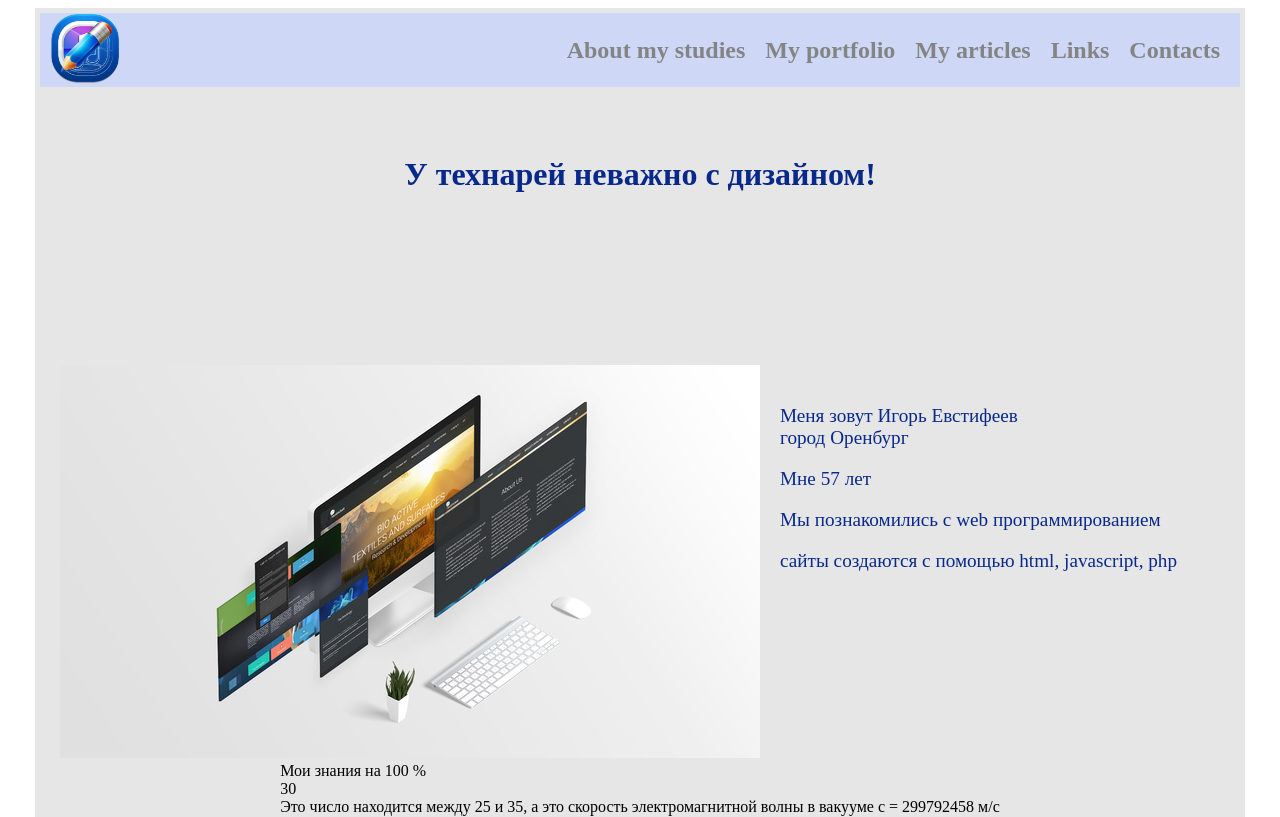
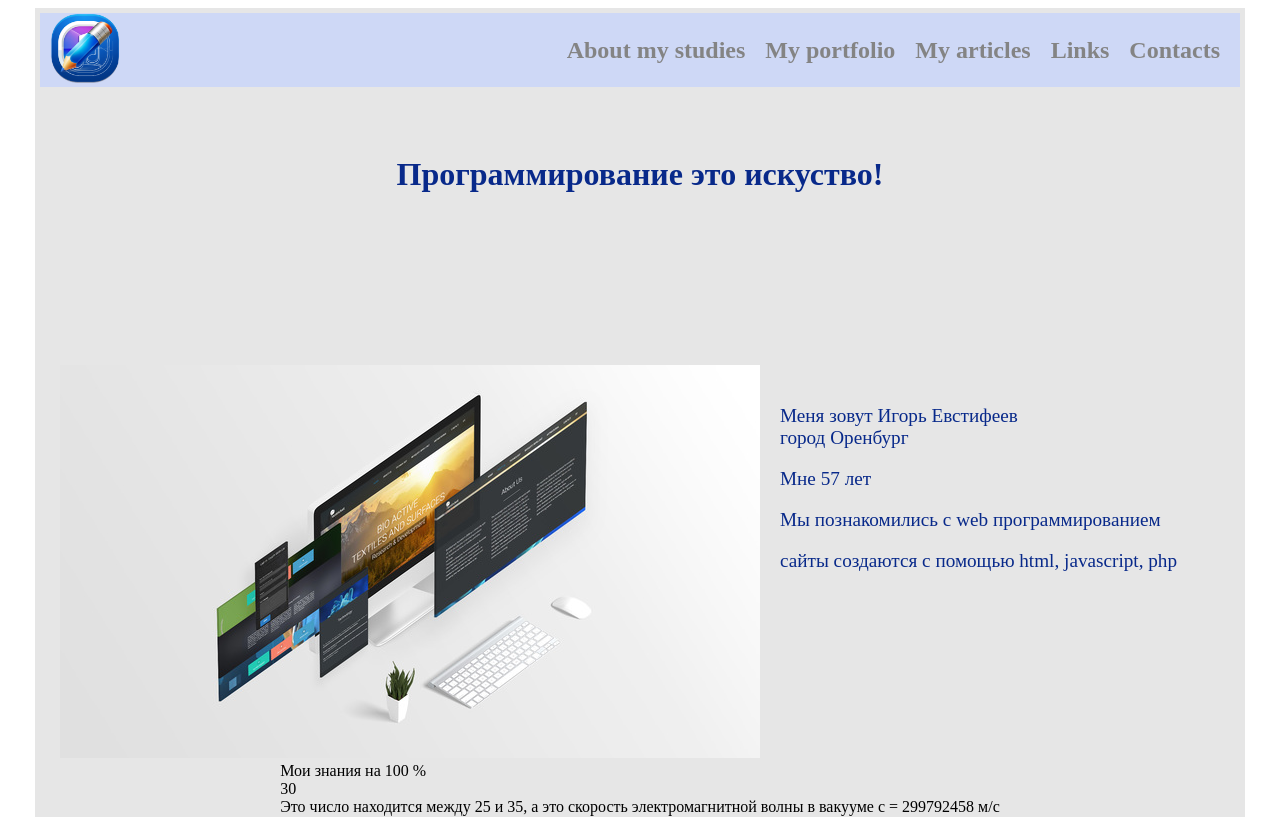
Before and after one commit to tdcnb/home_work_8.6.1, a PHP site: page / in a window 1280 px wide. Shown: the top 817 px of the page. Run offline with PHP 8.4, Linux system fonts and the light colour scheme.

Commit message:
Update index.php

```diff
--- a/index.php
+++ b/index.php
@@ -1,7 +1,7 @@
 
 
 <?php
- $p = 'У технарей неважно с дизайном!';
+ $p = 'Программирование это искуство!';
 ?>
 
 <?php
```
